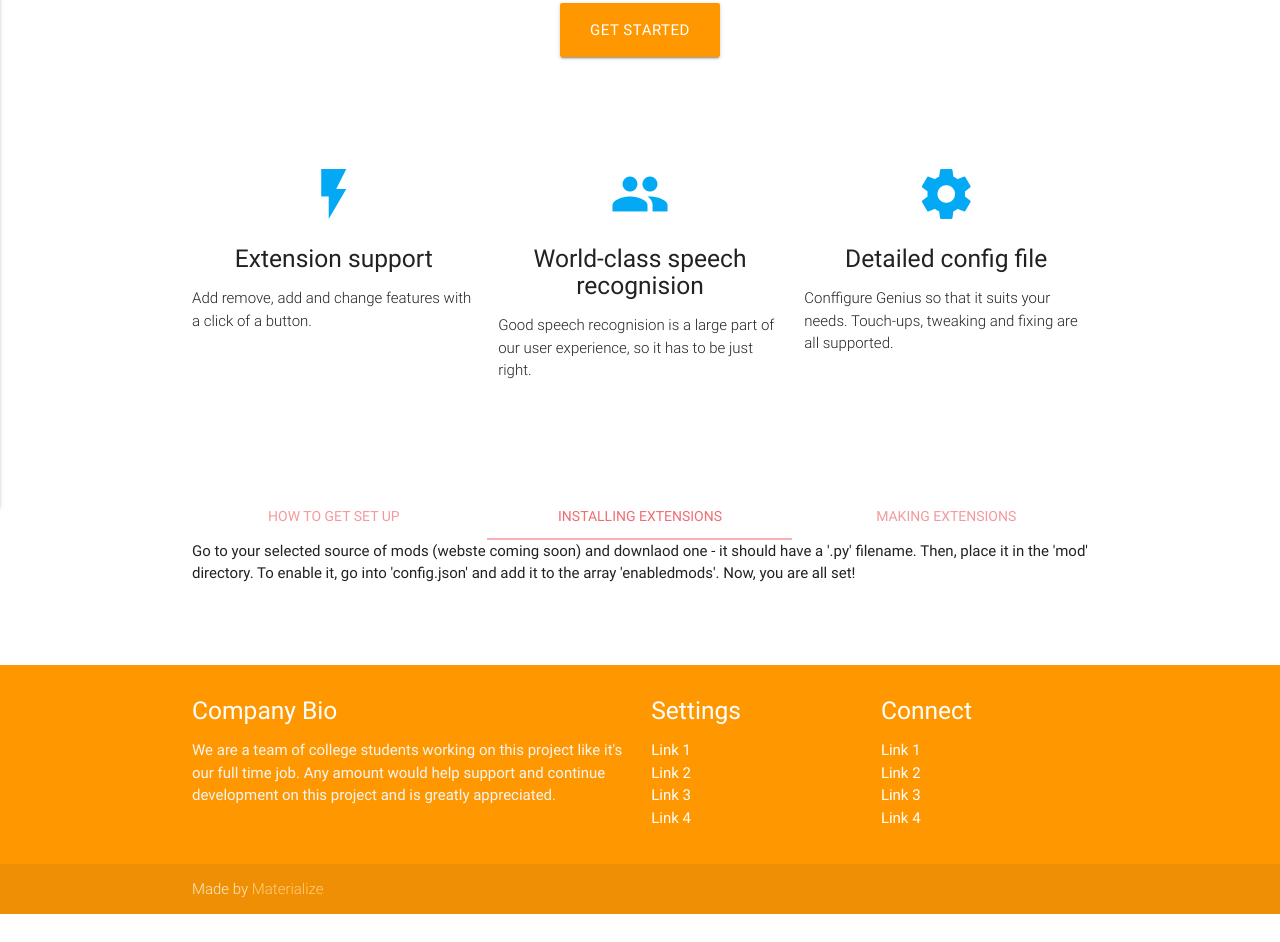
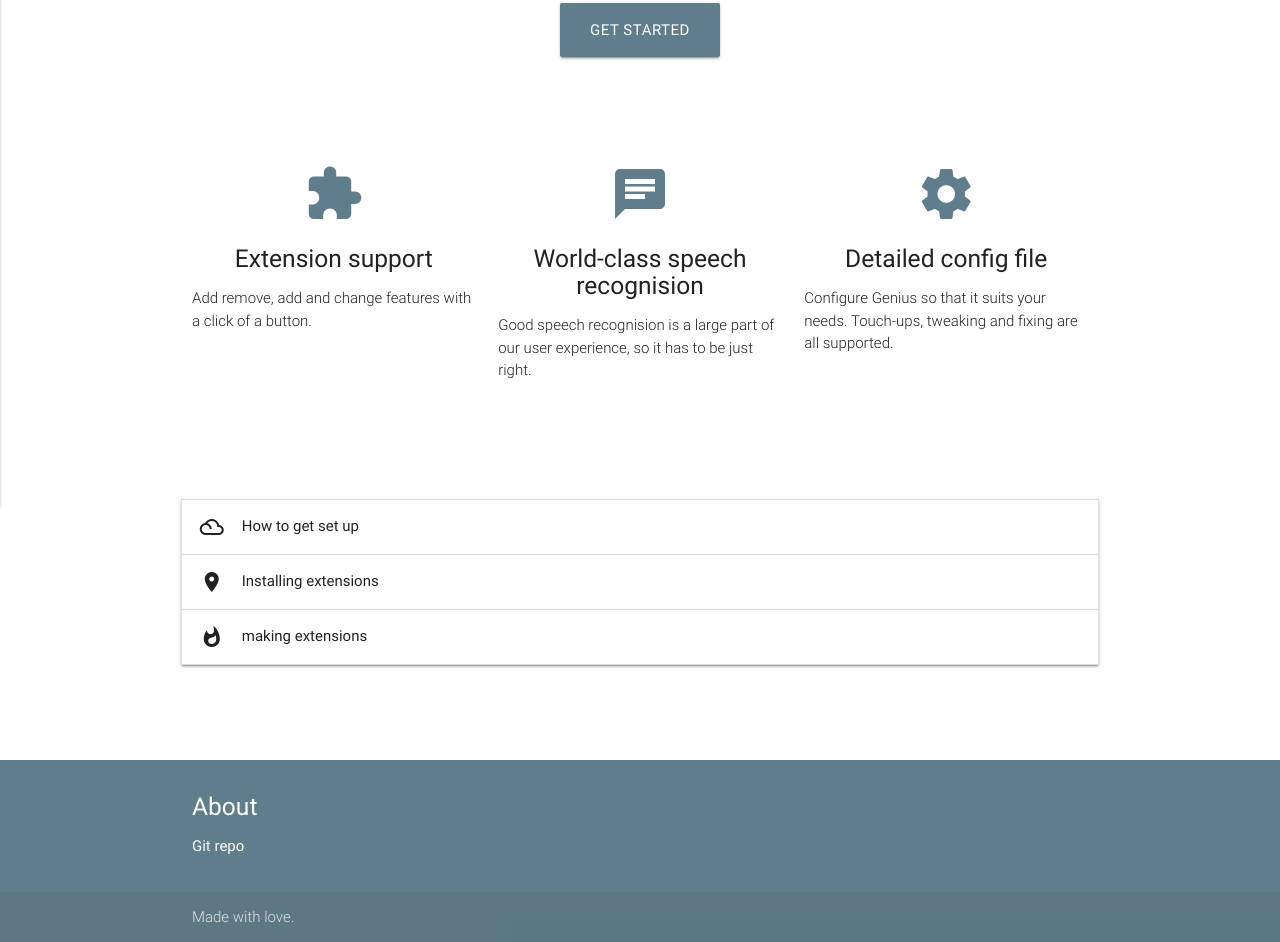
Before and after one commit to geniusassistant/assistantcore, a plain HTML site: page docs/index.html in a window 1280 px wide. Shown: the part 353-1295 px from the top of the page. Before the commit the page ends 1267 px from the top, so only its background shows below. Drawn offline with nearby package versions, Linux system fonts and the light colour scheme.

Commit message:
made it look nicer

```diff
--- a/docs/index.html
+++ b/docs/index.html
@@ -19,7 +19,7 @@
 </head>
 
 <body>
-    <nav class="light-blue lighten-1 fixed" role="navigation">
+    <nav class="blue-grey lighten-1 fixed" role="navigation">
         <div class="nav-wrapper container"><a id="logo-container" href="#" class="brand-logo">Genius</a>
             <ul class="right hide-on-med-and-down">
                 <li><a href="">Github repo</a></li>
@@ -34,13 +34,13 @@
     <div class="section no-pad-bot" id="index-banner">
         <div class="container">
             <br><br>
-            <h1 class="header center orange-text">Genius</h1>
+            <h1 class="header center blue-grey-text">Genius</h1>
             <div class="row center">
                 <h5 class="header col s12 light">A better, cheaper, and more extensible home assistent</h5>
                 <h5 class='light'><b>And</b> it's <span href= 'nope'>open source</span></h5>
             </div>
             <div class="row center">
-                <a href="https://github.com/hexx112/homeassistant" id="download-button" class="btn-large waves-effect waves-light orange">Get Started</a>
+                <a href="https://github.com/hexx112/homeassistant" id="download-button" class="btn-large waves-effect waves-light blue-grey">Get Started</a>
             </div>
             <br><br>
 
@@ -55,7 +55,7 @@
             <div class="row">
                 <div class="col s12 m4">
                     <div class="icon-block">
-                        <h2 class="center light-blue-text"><i class="medium material-icons">flash_on</i></h2>
+                        <h2 class="center blue-grey-text"><i class="medium material-icons">extension</i></h2>
                         <h5 class="center">Extension support</h5>
 
                         <p class="light">Add remove, add and change features with a click of a button.</p>
@@ -64,7 +64,7 @@
 
                 <div class="col s12 m4">
                     <div class="icon-block">
-                        <h2 class="center light-blue-text"><i class="medium material-icons">group</i></h2>
+                        <h2 class="center blue-grey-text"><i class="medium material-icons">chat</i></h2>
                         <h5 class="center">World-class speech recognision</h5>
 
                         <p class="light">Good speech recognision is a large part of our user experience, so it has to be just right.</p>
@@ -73,10 +73,10 @@
 
                 <div class="col s12 m4">
                     <div class="icon-block">
-                        <h2 class="center light-blue-text"><i class="medium material-icons">settings</i></h2>
+                        <h2 class="center blue-grey-text"><i class="medium material-icons">settings</i></h2>
                         <h5 class="center">Detailed config file</h5>
 
-                        <p class="light">Conffigure Genius so that it suits your needs. Touch-ups, tweaking and fixing are all supported.</p>
+                        <p class="light">Configure Genius so that it suits your needs. Touch-ups, tweaking and fixing are all supported.</p>
                     </div>
                 </div>
             </div>
@@ -88,69 +88,46 @@
     <div class="container">
         <div class="section">
             <div class="row">
-                <ul id="tabs-swipe-demo" class="tabs tabs-fixed-width">
-                    <li class="tab col s3"><a href="#test-swipe-1">How to get set up</a></li>
-                    <li class="tab col s3"><a class="active" href="#test-swipe-2">Installing extensions</a></li>
-                    <li class="tab col s3"><a href="#test-swipe-3">making extensions</a></li>
+                <ul class="collapsible" data-collapsible="accordion">
+                    <li>
+                        <div class="collapsible-header"><i class="material-icons">filter_drama</i>How to get set up</div>
+                        <div class="collapsible-body"><span>Just download the source code (or the binaries, if you are on windows!) and run main.py. It may throw an error that you do not have a package installed, so just use 'pip install ' and then the name of the package. It's easy!</span></div>
+                    </li>
+                    <li>
+                        <div class="collapsible-header"><i class="material-icons">place</i>Installing extensions</div>
+                        <div class="collapsible-body"><span>Go to your selected source of mods (webste coming soon) and downlaod one - it should have a '.py' filename. Then, place it in the 'mod' directory. To enable it, go into 'config.json' and add it to the array 'enabledmods'. Now, you are all set!</span></div>
+                    </li>
+                    <li>
+                        <div class="collapsible-header"><i class="material-icons">whatshot</i>making extensions</div>
+                        <div class="collapsible-body"><span>
+                          <h4>Setting it up</h4>
+                           Create a file in the mod directory with it's file name being whatever you want the mod name to be. Save it with a '.py' extension Go into 'config.json' in the root directory and add your mod name (without the '.py') to the array 'enabledmods'
+                          <h4>API</h4>
+                          Create a function named 'outsource' with one of it's parameters being 'text'. Do whatever you need to do, and when you are finished and need the assistent to say something, make it return the text you want it to say. If you do not want it to say anything, it is best practice to return None.
+                        </span></div>
+                    </li>
                 </ul>
-                <div id="test-swipe-1" class="col s12">Just download the source code (or the binaries, if you are on windows!) and run main.py. It may throw an error that you do not have a package installed, so just use 'pip install ' and then the name of the package. It's easy!</div>
-
-                <div id="test-swipe-2" class="col s12">Go to your selected source of mods (webste coming soon) and downlaod one - it should have a '.py' filename. Then, place it in the 'mod' directory. To enable it, go into 'config.json' and add it to the array 'enabledmods'. Now, you are
-                    all set!</div>
-
-                <div id="test-swipe-3" class="col s12">
-                    <h4>Setting it up</h4>
-                    Create a file in the mod directory with it's file name being whatever you want the mod name to be.
-                    Save it with a '.py' extension
-                    Go into 'config.json' in the root directory and add your mod name (without the '.py') to the array 'enabledmods'
-                    <h4>API</h4>
-                    Create a function named 'outsource' with one of it's parameters being 'text'.
-                    Do whatever you need to do, and when you are finished and need the assistent to say something, make it return the text you want it to say.
-                    If you do not want it to say anything, it is best practice to return None.
-                </div>
             </div>
         </div>
         <br><br>
     </div>
-    <footer class="page-footer orange">
+    <footer class="page-footer blue-grey">
         <div class="container">
             <div class="row">
-                <div class="col l6 s12">
-                    <h5 class="white-text">Company Bio</h5>
-                    <p class="grey-text text-lighten-4">We are a team of college students working on this project like it's our full time job. Any amount would help support and continue development on this project and is greatly appreciated.</p>
-
-
-                </div>
                 <div class="col l3 s12">
-                    <h5 class="white-text">Settings</h5>
+                    <h5 class="white-text">About</h5>
                     <ul>
-                        <li><a class="white-text" href="#!">Link 1</a></li>
-                        <li><a class="white-text" href="#!">Link 2</a></li>
-                        <li><a class="white-text" href="#!">Link 3</a></li>
-                        <li><a class="white-text" href="#!">Link 4</a></li>
-                    </ul>
-                </div>
-                <div class="col l3 s12">
-                    <h5 class="white-text">Connect</h5>
-                    <ul>
-                        <li><a class="white-text" href="#!">Link 1</a></li>
-                        <li><a class="white-text" href="#!">Link 2</a></li>
-                        <li><a class="white-text" href="#!">Link 3</a></li>
-                        <li><a class="white-text" href="#!">Link 4</a></li>
+                        <li><a class="white-text" href="https://github.com/hexx112/homeassistant">Git repo</a></li>
                     </ul>
                 </div>
             </div>
         </div>
         <div class="footer-copyright">
             <div class="container">
-                Made by <a class="orange-text text-lighten-3" href="http://materializecss.com">Materialize</a>
+                Made with love.
             </div>
         </div>
     </footer>
-
-
-    <div class="hiddendiv common"></div>
-    <div class="drag-target" data-sidenav="nav-mobile" style="left: 0px; touch-action: pan-y; -webkit-user-drag: none; -webkit-tap-highlight-color: rgba(0, 0, 0, 0);"></div>
 </body>
 
 </html>
```
Also changed, not shown: docs/mid.txt (added).
